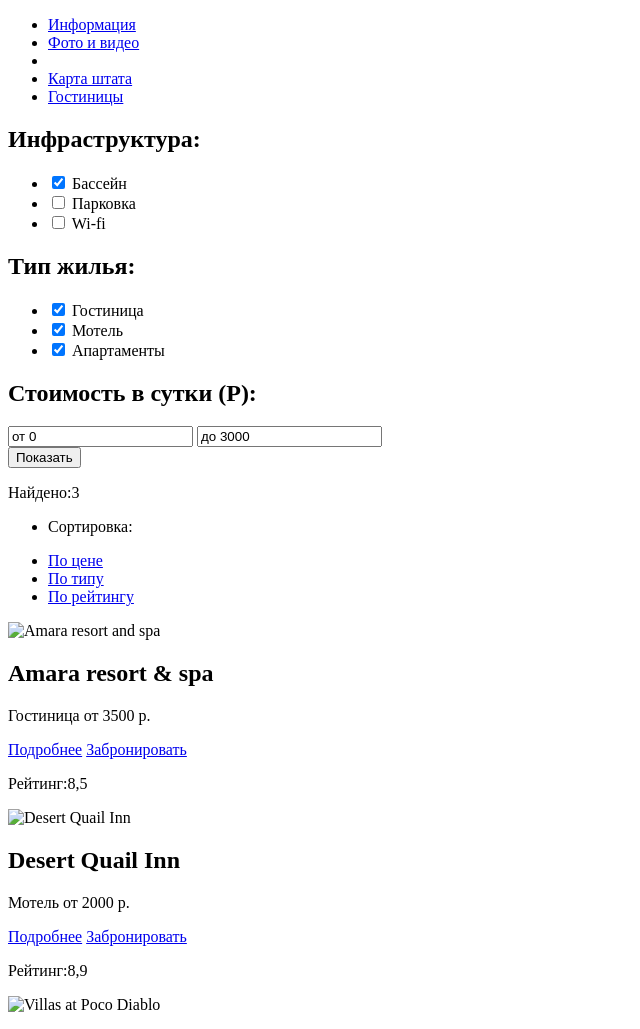
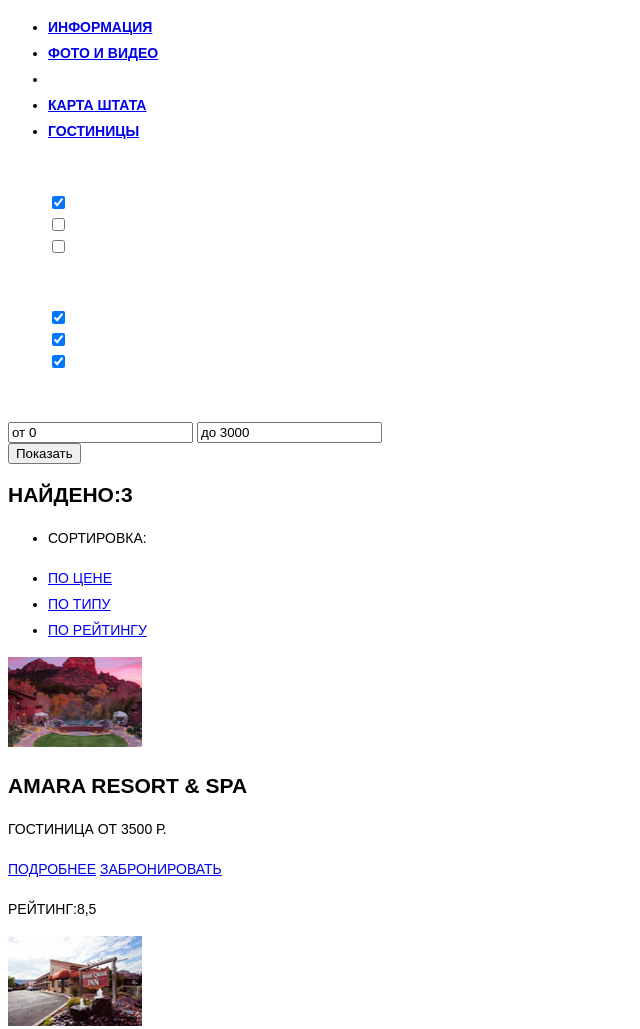
Before and after one commit to faviru/HtmlAcademyBasic, a plain HTML site: page Sedona/hotels.html in a window 1280 px wide. Shown: the top 1029 px of the page, without its empty margins (0-640 px from the left). Drawn offline with Linux system fonts and the light colour scheme.

Commit message:
Добавила изображения и исправила css-файл с учетом hotel.html

```diff
--- a/Sedona/css/style.css
+++ b/Sedona/css/style.css
@@ -44,6 +44,16 @@ input[type="submit"]{
 }
 
 .features,
-.tips{
+.tips,
+.filter-block{
 	line-height: 21px;
 }
+
+.filter-block{
+	color: white;
+}
+
+.filter-block h2{
+	font-size: 16px;
+	color: white;
+}
--- a/Sedona/hotels.html
+++ b/Sedona/hotels.html
@@ -3,6 +3,7 @@
 	<head>
 		<meta charset="utf-8">
 		<title>Sedona</title>
+		<link href="css/style.css" rel="stylesheet">
 	</head>
 	<body>
 		<header>
@@ -80,7 +81,7 @@
 			</div>
 			<div class="sorting-block">
 				<div class="search-result">
-					<p>Найдено:3</p>
+					<h2>Найдено:3</h2>
 				</div>
 				<div class="sorting">
 					<ul>
@@ -105,7 +106,7 @@
 			</div>
 			<div class="hotels-list">
 				<article>
-					<img src="img/hotels/amara-resort-spa.jpeg" width="134" height="90" alt="Amara resort and spa">
+					<img src="img/amara-resort-spa.jpg" width="134" height="90" alt="Amara resort and spa">
 					<div class="short-discription">
 						<h2>Amara resort &amp; spa</h2>
 						<p>Гостиница<span class="cost"> от 3500 р.</span></p>
@@ -124,7 +125,7 @@
 					</div>
 				</article>
 				<article>
-					<img src="img/hotels/desert-quail-inn.jpeg" width="134" height="90" alt="Desert Quail Inn">
+					<img src="img/desert-quail-inn.jpg" width="134" height="90" alt="Desert Quail Inn">
 					<div class="short-discription">
 						<h2>Desert Quail Inn</h2>
 						<p>Мотель<span class="cost"> от 2000 р.</span></p>
@@ -143,7 +144,7 @@
 					</div>
 				</article>
 				<article>
-					<img src="img/hotels/villas-at-poco-diablo.jpeg" width="134" height="90" alt="Villas at Poco Diablo">
+					<img src="img/villas-at-poco-diablo.jpg" width="134" height="90" alt="Villas at Poco Diablo">
 					<div class="short-discription">
 						<h2>Villas at Poco Diablo</h2>
 						<p>Апартаменты<span class="cost">от 4000 р.</span></p>
```
Also changed, not shown: Sedona/img/amara-resort-spa.jpg (added), Sedona/img/checkbox-checked.png (added), Sedona/img/checkbox-empty.png (added), Sedona/img/desert-quail-inn.jpg (added), Sedona/img/filter-background.jpg (added), Sedona/img/sort-down.png (added), Sedona/img/sort-up.png (added), Sedona/img/star-icon.png (added), Sedona/img/villas-at-poco-diablo.jpg (added).
